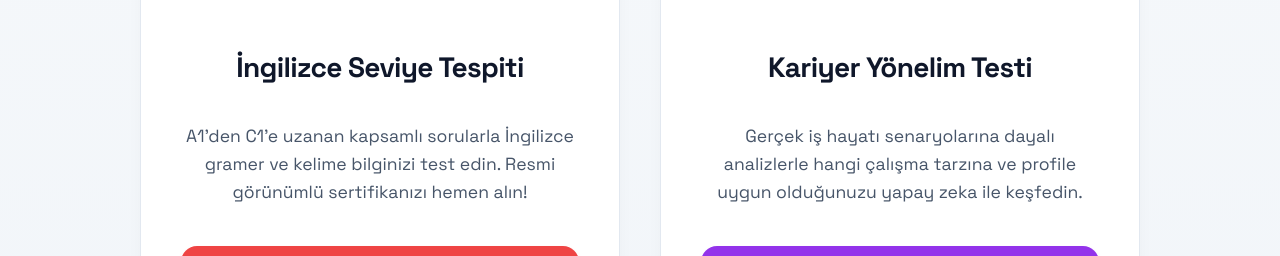
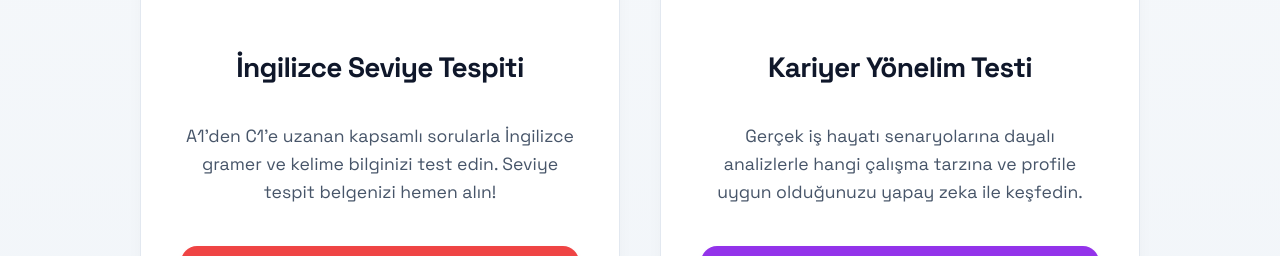
Before and after one commit to nuarku/cvstudyo, a React (Vite) app: page / in a window 1280 px wide. Shown: the part 2340-2596 px from the top of the page. Built offline with nearby package versions, Linux system fonts and the light colour scheme; no server answers.

Commit message:
chore: update english test card description text on homepage to be more professional

```diff
--- a/src/pages/HomePage.jsx
+++ b/src/pages/HomePage.jsx
@@ -129,7 +129,7 @@ export const HomePage = () => {
                 </div>
                 <h3 style={{ fontSize: '1.75rem', fontWeight: 800, color: '#0f172a', marginBottom: '1rem', letterSpacing: '-0.025em' }}>İngilizce Seviye Tespiti</h3>
                 <p style={{ color: '#475569', marginBottom: '2.5rem', lineHeight: 1.6, fontSize: '1.1rem' }}>
-                  A1'den C1'e uzanan kapsamlı sorularla İngilizce gramer ve kelime bilginizi test edin. Resmi görünümlü sertifikanızı hemen alın!
+                  A1'den C1'e uzanan kapsamlı sorularla İngilizce gramer ve kelime bilginizi test edin. Seviye tespit belgenizi hemen alın!
                 </p>
                 <button onClick={() => navigate('/test/english')} className="test-btn english">
                   Teste Başla <ArrowRight size={20} />
```
